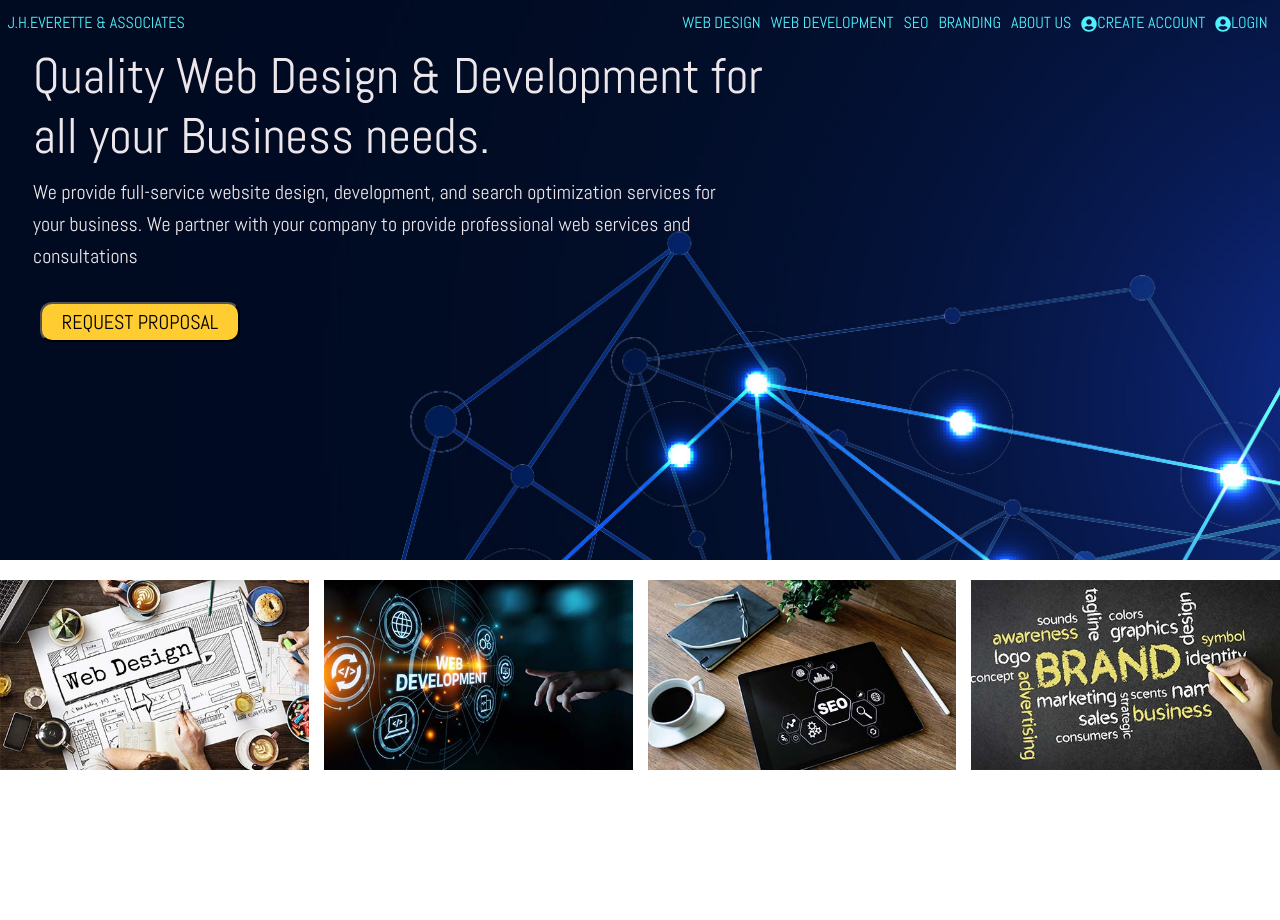
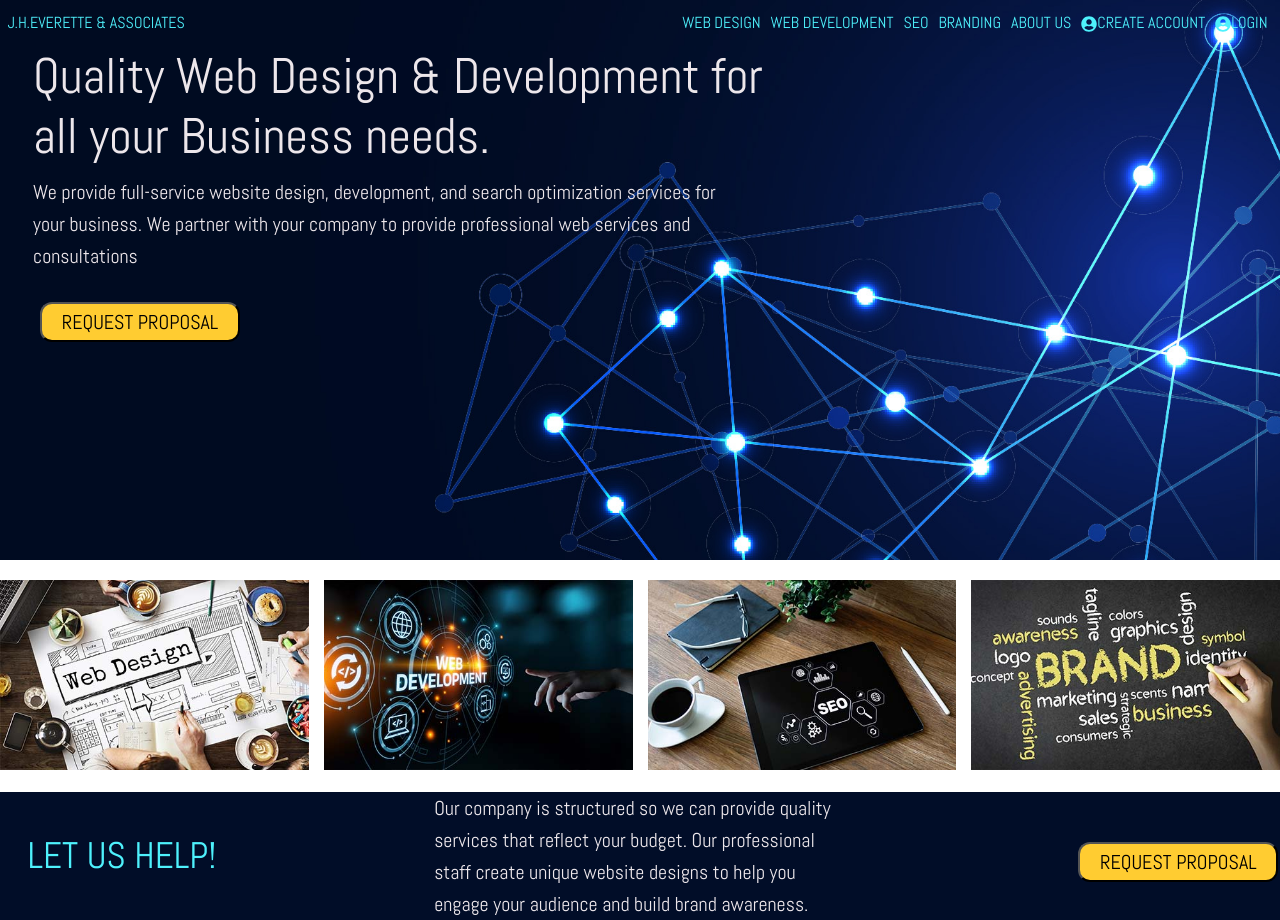
Before and after one commit to DowePaul-FS/jheverette, a React (Create React App) app in the folder frontend/: page / in a window 1280 px wide. Before the commit the page ends 800 px from the top, so only its background shows below. Built offline with nearby package versions, Linux system fonts and the light colour scheme.

Commit message:
Create message rough draft

```diff
--- /dev/null
+++ b/frontend/src/components/Message.js
@@ -0,0 +1,43 @@
+import React from 'react';
+import classes from "./Message.module.css";
+import RequestBtn from "./RequestBtn";
+
+const Message = (props) => {
+    return (
+        <div className={["container-fluid"]}>
+            <div className={`
+            ${["row"]}
+            ${["row-cols-1"]}
+            ${["row-cols-sm-1"]}
+            ${["row-cols-md-2"]}
+            ${["row-cols-lg-3"]}
+            `}
+            >
+                <div className={`
+                ${["col"]}
+                ${["align-self-center"]}
+                `}
+                >
+                    <h2 className={classes.message}>{props.tag}</h2>
+                </div>
+                <div className={["col offset-N1"]}>
+                    <p>
+                        {props.message}
+                    </p>
+                </div>
+                <span className={classes.btn2}>
+                    <div className={`
+                ${["col"]}
+                ${["align-self-center"]}
+                `}
+                    >
+                        <RequestBtn text="request proposal" id="2" />
+                    </div>
+                </span>
+            </div>
+        </div>
+    );
+};
+
+
+export default Message;
--- /dev/null
+++ b/frontend/src/components/Message.module.css
@@ -0,0 +1,36 @@
+.message {
+    font-size: 3.7rem;
+    color: #4ef1fc;
+    padding-left: 2rem;
+    text-transform: uppercase;
+}
+
+@media (min-width: 768px) and (max-width: 991.98px) {
+    .message {
+        font-size: 3.6rem;
+    }
+}
+
+@media (min-width: 576px) and (max-width: 767.98px) {
+    .message {
+        font-size: 2.4rem;
+    }
+}
+
+@media (max-width: 575.98px) {
+    .message {
+        font-size: 2.6rem;
+    }
+}
+
+p {
+    font-size: 2rem;
+    color: #ede7eb;
+}
+
+.btn2 {
+    position: relative;
+    align-items: flex-end;
+    padding-left: 225px;
+    padding-top: 20px;
+}
--- a/frontend/src/components/RequestBtn.js
+++ b/frontend/src/components/RequestBtn.js
@@ -12,7 +12,7 @@ const RequestBtn = (props) => {
             <button
                 type="button"
                 className={classes["req__button"]}
-                id="request"
+                id={props.request}
                 data-toggle="modal"
                 data-target="#requestproposal"
             >
--- a/frontend/src/pages/Home.js
+++ b/frontend/src/pages/Home.js
@@ -4,6 +4,7 @@ import NavBar from "../components/NavBar";
 import HeroText from "../components/HeroText";
 import RequestBtn from '../components/RequestBtn';
 import CallToAction from '../components/CallToAction';
+import Message from '../components/Message';
 
 const Home = () => {
     return (
@@ -11,17 +12,23 @@ const Home = () => {
             <section className={classes["bg__img"]}>
                 <NavBar />
                 <HeroText
-                title="Quality Web Design & Development for all your Business needs."
-                text="We provide full-service website design, development, and search
+                    title="Quality Web Design & Development for all your Business needs."
+                    text="We provide full-service website design, development, and search
                 optimization services for your business. We partner with your
                 company to provide professional web services and consultations"
                 />
                 <div className={classes["btn1"]}>
-                <RequestBtn text="request proposal" />
+                    <RequestBtn text="request proposal" id="1" />
                 </div>
             </section>
             <section className={classes.cta}>
                 <CallToAction />
+            </section>
+            <section className={`${classes["bg__color"]} ${classes.msg}`}>
+                <Message message="Our company is structured so we can provide quality services
+                        that reflect your budget. Our professional staff create unique
+                        website designs to help you engage your audience and build brand
+                        awareness." tag="let us help!" />
             </section>
         </main>
     );
--- a/frontend/src/pages/Home.module.css
+++ b/frontend/src/pages/Home.module.css
@@ -43,3 +43,12 @@ li {
     top: 2rem;
     width: 100%;
 }
+
+.bg__color {
+    background-color: #010d28;
+}
+
+.msg {
+    position: relative;
+    top: 3.2rem;
+}
```
